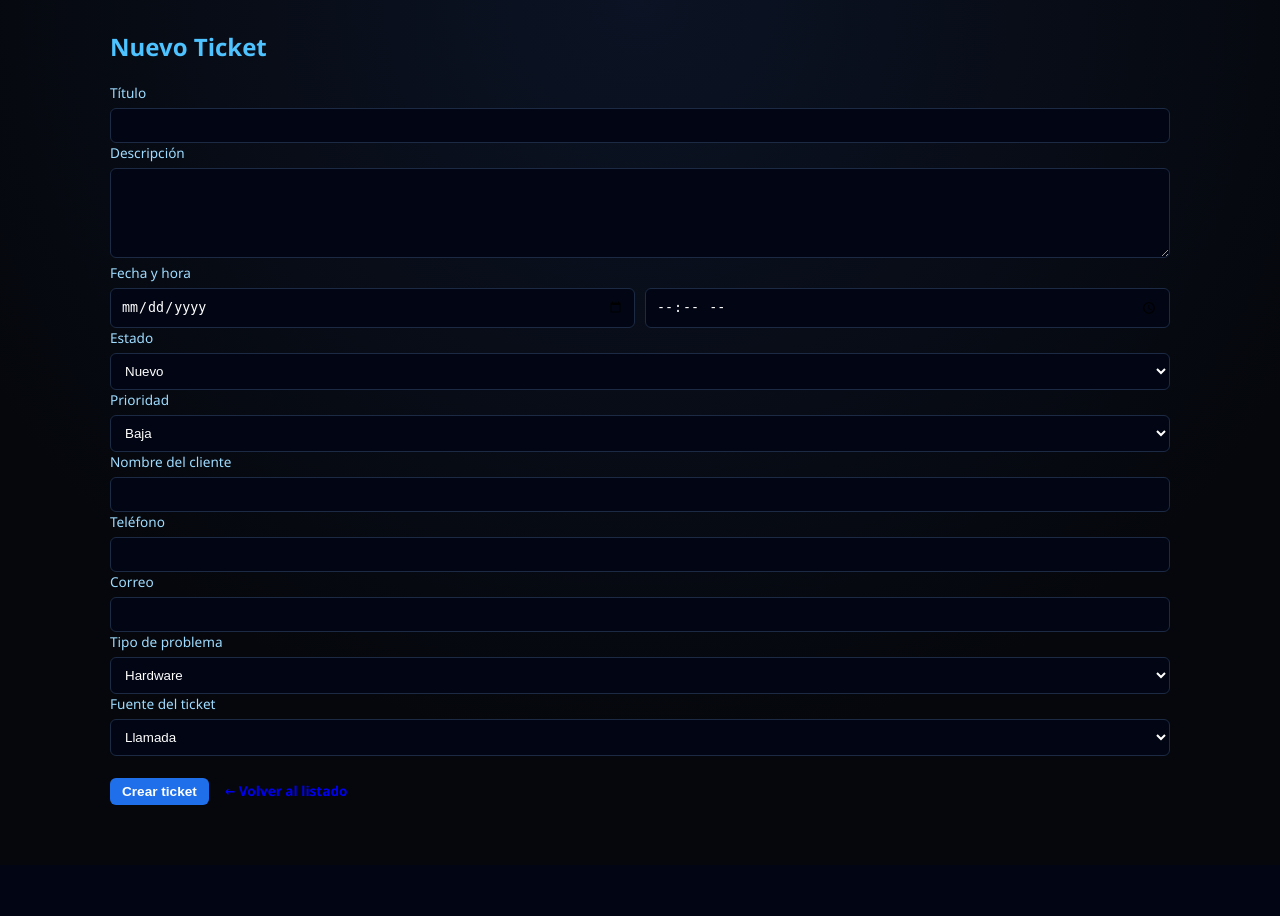
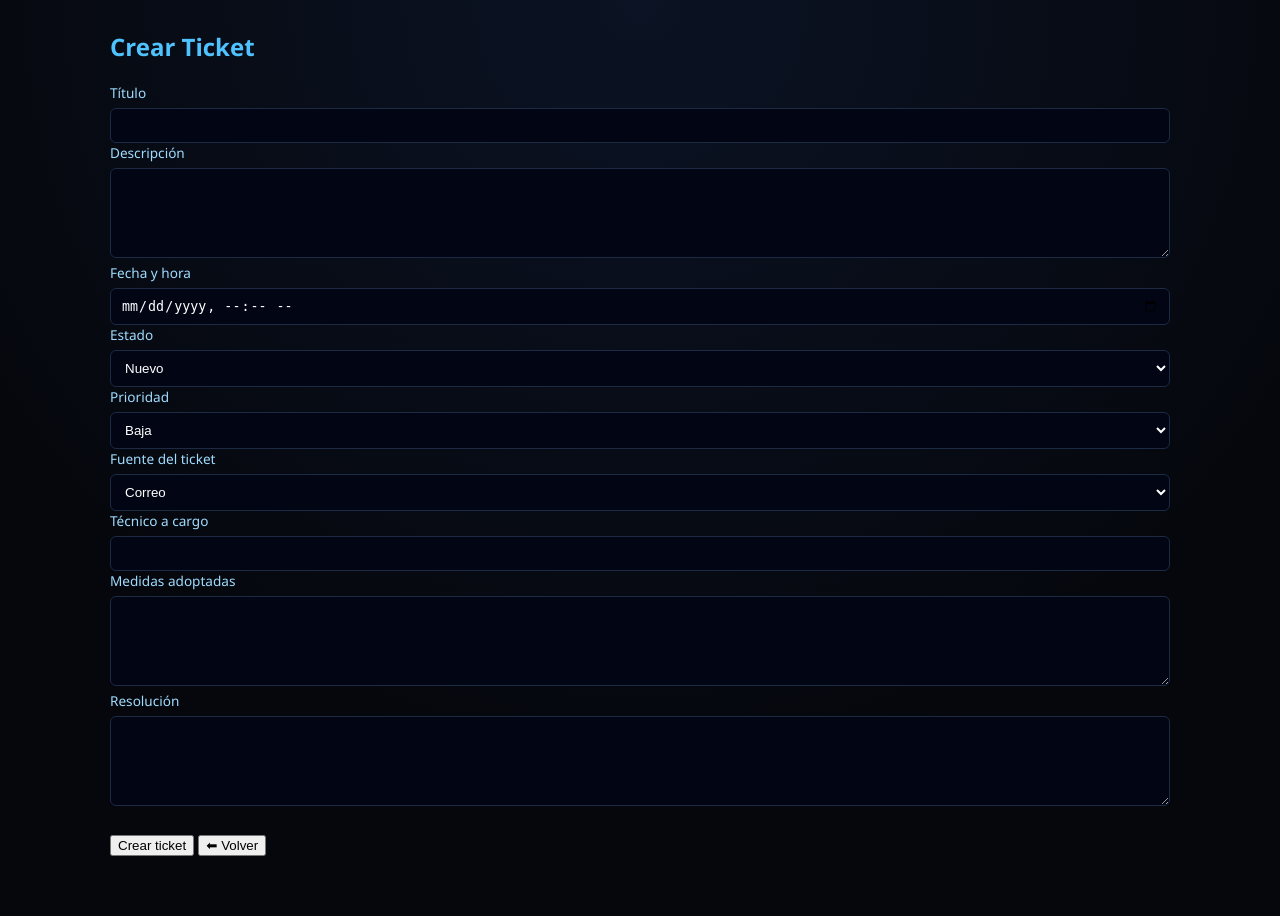
Before and after one commit to CarlokyOP/gestion-de-usuario, a Flask app: page /tickets/create in a window 1280 px wide. Before the commit the page ends 805 px from the top, so only its background shows below. Run offline with Flask 3, Linux system fonts and the light colour scheme.

Commit message:
Refactor ticket form fields and labels

```diff
--- a/app/templates/ticket_form.html
+++ b/app/templates/ticket_form.html
@@ -1,78 +1,88 @@
 {% extends "base.html" %}
+
 {% block content %}
-
-<h2>{{ "Editar Ticket" if ticket else "Nuevo Ticket" }}</h2>
+<h2>
+  {% if ticket %}
+    Editar Ticket
+  {% else %}
+    Crear Ticket
+  {% endif %}
+</h2>
 
 <form method="POST">
 
+  <!-- TÍTULO -->
   <label>Título</label>
-    <input type="text" name="titulo" value="{{ ticket.titulo if ticket else '' }}" required>
+  <input type="text" name="title" required
+         value="{{ ticket.title if ticket else '' }}">
 
+  <!-- DESCRIPCIÓN -->
   <label>Descripción</label>
-    <textarea name="descripcion" required>{{ ticket.descripcion if ticket else '' }}</textarea>
+  <textarea name="description" required>{{ ticket.description if ticket else '' }}</textarea>
 
+  <!-- FECHA Y HORA -->
   <label>Fecha y hora</label>
-    <div style="display:flex; gap:10px;">
-        <input type="date" name="fecha"
-               value="{{ ticket.fecha_creacion.strftime('%Y-%m-%d') if ticket else '' }}">
-        <input type="time" name="hora"
-               value="{{ ticket.fecha_creacion.strftime('%H:%M') if ticket else '' }}">
-    </div>
+  <input type="datetime-local" name="created_at"
+         value="{{ ticket.created_at.strftime('%Y-%m-%dT%H:%M') if ticket and ticket.created_at else '' }}">
 
+  <!-- ESTADO -->
   <label>Estado</label>
-    <select name="estado">
-        {% for e in ["Nuevo","Apertura","Resuelto","Cierre","Escalada"] %}
-        <option value="{{ e }}" {{ "selected" if ticket and ticket.estado == e else "" }}>
-            {{ e }}
+  <select name="status" required>
+    {% set estados = ['Nuevo', 'Abierto', 'En Proceso', 'En Espera', 'Cerrado'] %}
+    {% for estado in estados %}
+      <option value="{{ estado }}"
+        {% if ticket and ticket.status == estado %}selected{% endif %}>
+        {{ estado }}
       </option>
     {% endfor %}
   </select>
 
+  <!-- PRIORIDAD -->
   <label>Prioridad</label>
-    <select name="prioridad">
-        {% for p in ["Baja","Media","Alta"] %}
-        <option value="{{ p }}" {{ "selected" if ticket and ticket.prioridad == p else "" }}>
+  <select name="priority" required>
+    {% set prioridades = ['Baja', 'Media', 'Alta', 'Crítica'] %}
+    {% for p in prioridades %}
+      <option value="{{ p }}"
+        {% if ticket and ticket.priority == p %}selected{% endif %}>
         {{ p }}
       </option>
     {% endfor %}
   </select>
 
-    <label>Nombre del cliente</label>
-    <input type="text" name="nombre_cliente" value="{{ ticket.nombre_cliente if ticket else '' }}" required>
-
-    <label>Teléfono</label>
-    <input type="text" name="telefono_cliente" value="{{ ticket.telefono_cliente if ticket else '' }}" required>
-
-    <label>Correo</label>
-    <input type="email" name="correo_cliente" value="{{ ticket.correo_cliente if ticket else '' }}" required>
-
-    <label>Tipo de problema</label>
-    <select name="tipo_problema">
-        {% for t in ["Hardware","Movil","Red","Otro"] %}
-        <option value="{{ t }}" {{ "selected" if ticket and ticket.tipo_problema == t else "" }}>
-            {{ t }}
-        </option>
-        {% endfor %}
-    </select>
-
+  <!-- FUENTE (NO PUNTITOS) -->
   <label>Fuente del ticket</label>
-    <select name="fuente_ticket">
-        {% for f in ["Llamada","Correo","WebChat","Presencial"] %}
-        <option value="{{ f }}" {{ "selected" if ticket and ticket.fuente_ticket == f else "" }}>
+  <select name="source" required>
+    {% set fuentes = ['Correo', 'Teléfono', 'Presencial', 'Sistema'] %}
+    {% for f in fuentes %}
+      <option value="{{ f }}"
+        {% if ticket and ticket.source == f %}selected{% endif %}>
         {{ f }}
       </option>
     {% endfor %}
   </select>
 
+  <!-- TÉCNICO -->
+  <label>Técnico a cargo</label>
+  <input type="text" name="technician"
+         value="{{ ticket.technician if ticket else '' }}">
+
+  <!-- MEDIDAS ADOPTADAS -->
+  <label>Medidas adoptadas</label>
+  <textarea name="actions_taken">{{ ticket.actions_taken if ticket else '' }}</textarea>
+
+  <!-- RESOLUCIÓN -->
+  <label>Resolución</label>
+  <textarea name="resolution">{{ ticket.resolution if ticket else '' }}</textarea>
+
   <br><br>
-    <button type="submit" class="btn btn-primary">
-        {{ "Guardar cambios" if ticket else "Crear ticket" }}
+
+  <button type="submit">
+    {% if ticket %}Guardar cambios{% else %}Crear ticket{% endif %}
   </button>
 
-    <a href="{{ url_for('ticket_bp.list_tickets') }}" class="btn btn-secondary">
-        ← Volver al listado
+  <a href="{{ url_for('ticket.list_tickets') }}">
+    <button type="button">⬅ Volver</button>
   </a>
 
 </form>
-
 {% endblock %}
```
Lines whose indentation alone changed are shown as unchanged.
